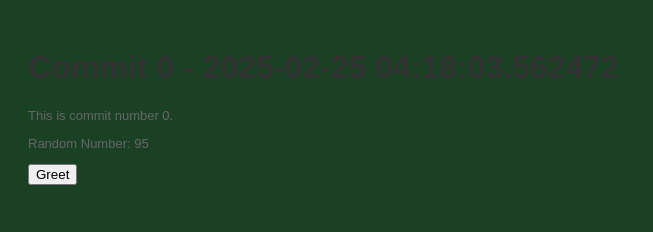
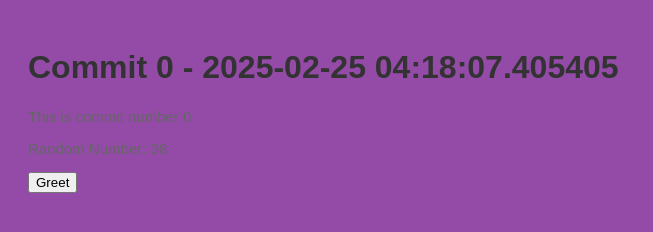
Before and after one commit to broilermares3/myrep-repo-20250225041746, a plain HTML site: page index.html in a window 1280 px wide. Shown: the whole page, without its empty margins (0-653 px from the left). Drawn offline with Linux system fonts and the light colour scheme.

Commit message:
📝 Commit 0 with HTML, CSS, and JS

```diff
--- a/index.html
+++ b/index.html
@@ -2,13 +2,13 @@
     <!DOCTYPE html>
     <html>
     <head>
-        <title>Commit 0 - 2025-02-25 04:18:03.562472</title>
+        <title>Commit 0 - 2025-02-25 04:18:07.405405</title>
         <link rel="stylesheet" href="style.css">
     </head>
     <body>
-        <h1>Commit 0 - 2025-02-25 04:18:03.562472</h1>
+        <h1>Commit 0 - 2025-02-25 04:18:07.405405</h1>
         <p>This is commit number 0.</p>
-        <p>Random Number: 95</p>
+        <p>Random Number: 38</p>
         <button onclick="greet()">Greet</button>
         <script src="script.js"></script>
     </body>
--- a/style.css
+++ b/style.css
@@ -1,7 +1,7 @@
 
     body {
         font-family: Arial, sans-serif;
-        background-color: #1b4125;
+        background-color: #944ba8;
         padding: 20px;
     }
     h1 {
@@ -9,5 +9,5 @@
     }
     p {
         color: #666;
-        font-size: 13px;
+        font-size: 15px;
     }
```
